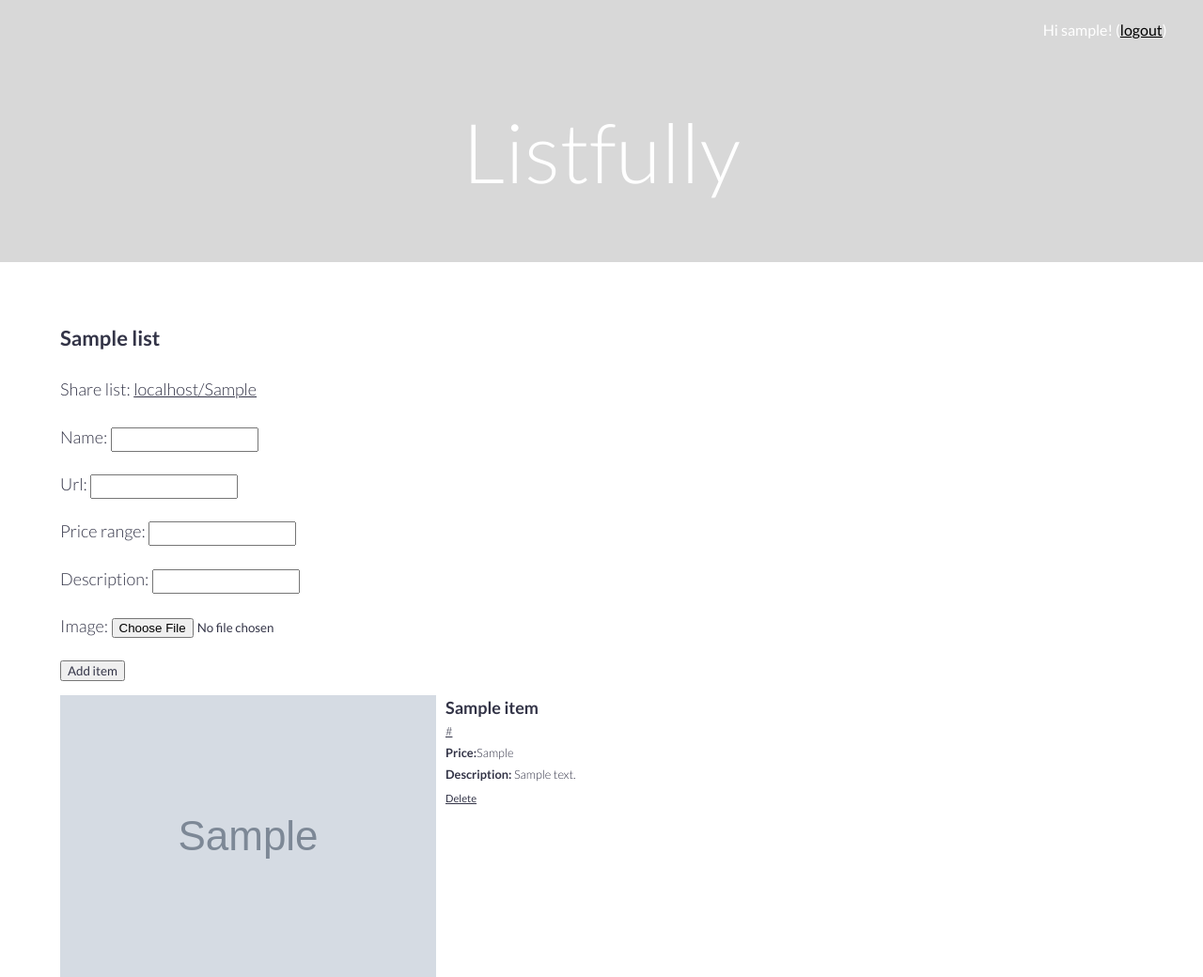
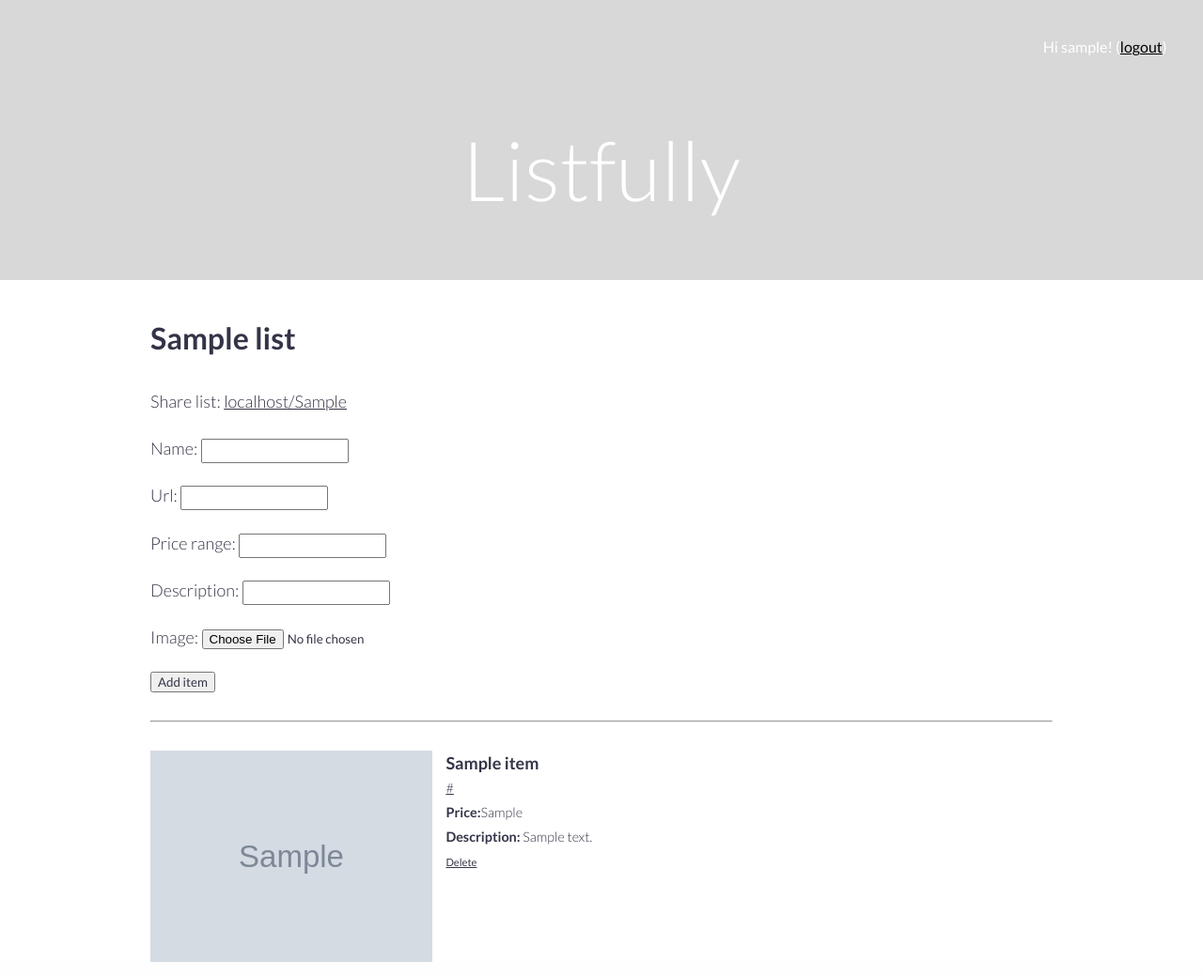
Before and after one commit to hawkaa/listfully, a Django app: page /lists/1/ in a window 1280 px wide; the page is wider, and only the part inside the window is pictured. Shown: that part at 94% size. Run offline with Django 3.2, Linux system fonts and the light colour scheme; a user stored in the database is signed in; tables that the repository leaves empty hold one stand-in row (values such as "Sample post"); grey boxes marked "Sample" are stand-in pictures.

Commit message:
fix: style items

```diff
--- a/static/css/style.css
+++ b/static/css/style.css
@@ -41,76 +41,51 @@
   margin-top: 5%;
 }
 
+.app {
+  margin-bottom: 3%;
+}
+
+.app .container {
+  margin-top: 3%;
+}
+
 .app .header {
   background-color: #D8D8D8;
-}
-
-.app .content {
-  width: 100%;
-  max-width: 100rem;
-  margin: 5%;
-}
-
-.user {
-  padding-top: 20px;
-}
-
-.info-small {
-  font-size: 0.8em;
-}
-
-img.profile {
-  float: left;
-}
-.icon-xs {
-  width: 1.5em;
-}
-.icon-small {
-  width: 2.5em;
-}
-.icon-medium {
-  width: 3.5em;
-}
-.icon-large {
-  width: 4.5em;
-}
-.icon-xl {
-  width: 5.5em;
 }
 
 .app div.item {
   margin-top: 15px;
 }
 
-.app .item img.gift-image {
+.app .item .item-image {
   float: left;
-  padding-right: 10px;
-}
-
-.app .item img.custom-image {
-  float: left;
-  padding-right: 10px;
+  padding-right: 1.5%;
+  width: 300px;
+  max-height: 300px;
 }
 
 .app .item h4.name {
   margin: 0;
 }
 
-.app .item p.url {
-  margin: 0;
-  font-size: 80%;
+.app .item a.delete {
+  font-size: 0.7em;
 }
 
-.app .item a.delete {
-  font-size: 70%;
+.app .item p {
+  margin: 0;
+  font-size: 0.9em;
 }
 
-.app .item p.price_range {
-  margin: 0;
-  font-size: 80%;
+.app .list-name {
+  text-decoration: underline;
 }
 
-.app .item p.description {
-  margin: 0;
-  font-size: 80%;
+.app .line {
+  margin-top: 30px;
+  margin-bottom: 30px;
 }
+
+.info-small {
+  font-size: 0.8em;
+}
--- a/templates/app.html
+++ b/templates/app.html
@@ -6,15 +6,11 @@
 <body>
   <div class="app">
     <div class="container-fluid">
-      <div class="row">
-        {% include 'header.html' %}
-      </div>
-      <div class="row">
-        <div class="content">
-          {% block content %}
-          {% endblock %}
-        </div>
-      </div>
+      {% include 'header.html' %}
+    </div>
+    <div class="container">
+      {% block content %}
+      {% endblock %}
     </div>
   </div>
 </body>
--- a/templates/header.html
+++ b/templates/header.html
@@ -1,7 +1,6 @@
 {% load static %}
 
 <div class="header">
-
   <div class="row">
     <div class="user">
       {% if user.is_authenticated %}
--- a/templates/items.html
+++ b/templates/items.html
@@ -3,7 +3,7 @@
 
 {% block content %}
   {% if user.is_authenticated %}
-    <h3>{{ list.name }}</h3>
+    <h2>{{ list.name }}</h2>
     <p>Share list: <a href="http://{{ request.get_host }}/{{ list.share }}">{{ request.get_host }}/{{ list.share }}</a></p>
     <div class="item-form">
       <form action="." method="POST" enctype="multipart/form-data">
@@ -14,11 +14,13 @@
       </form>
     </div>
 
+    <hr class="line" />
+
     {% for item in list.item_set.all %}
+      <div class="row">
         <div class="item">
-        <img class="custom-image" src="{{MEDIA_URL}}/{{ item.image }}" alt="" />
+          <img class="item-image" src="{{MEDIA_URL}}/{{ item.image }}" alt="" />
           <h4 class="name">{{ item.name }}</h4>
-
           <p class="url">
             {% if complete_item_url %}
               <a class="url" target="_blank" href="{{ item.url }}">{{item.url}}</a>
@@ -30,6 +32,7 @@
           <p class="description"><b>Description:</b> {{ item.description }}</p>
           <a class="delete" href='delete/{{item.id}}/'>Delete</a>
         </div>
+      </div>
     {% endfor %}
 
   {% else %}
```
Also changed, not shown: templates/share.html (+4 -6 lines). Lines whose indentation alone changed are shown as unchanged.
